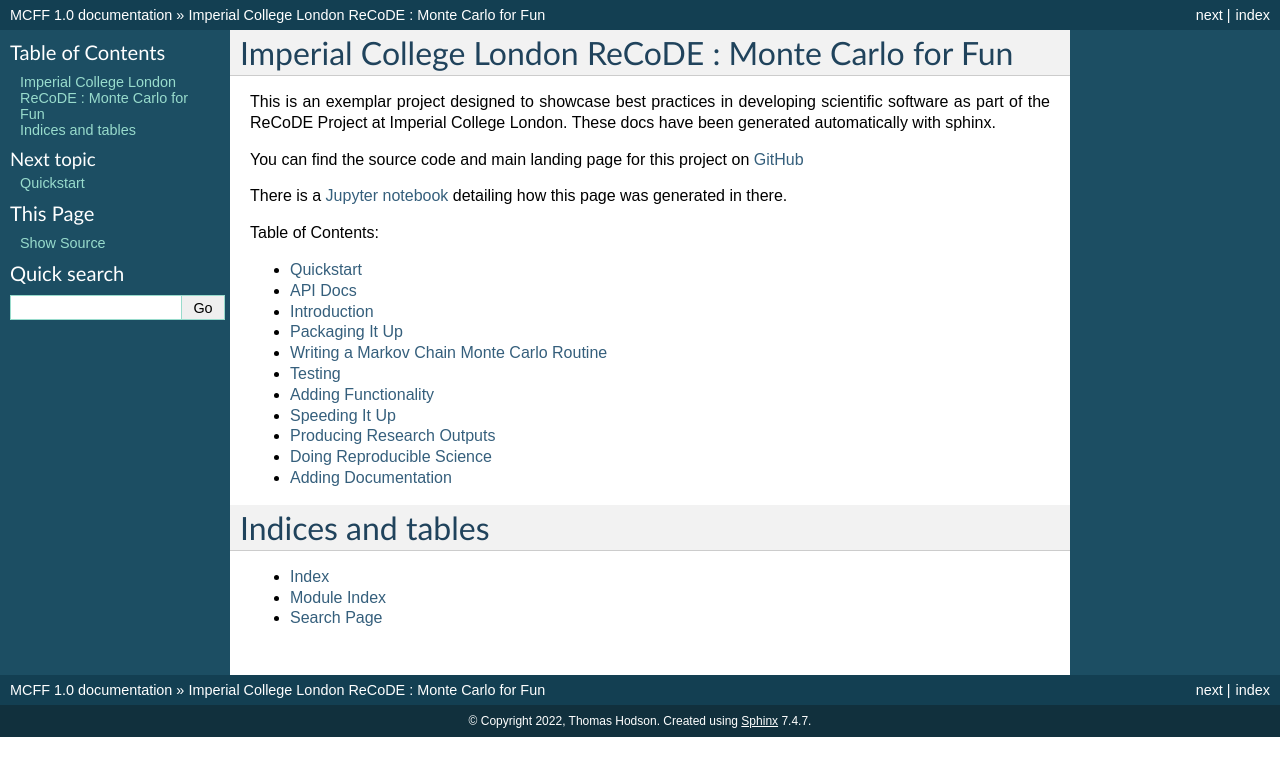
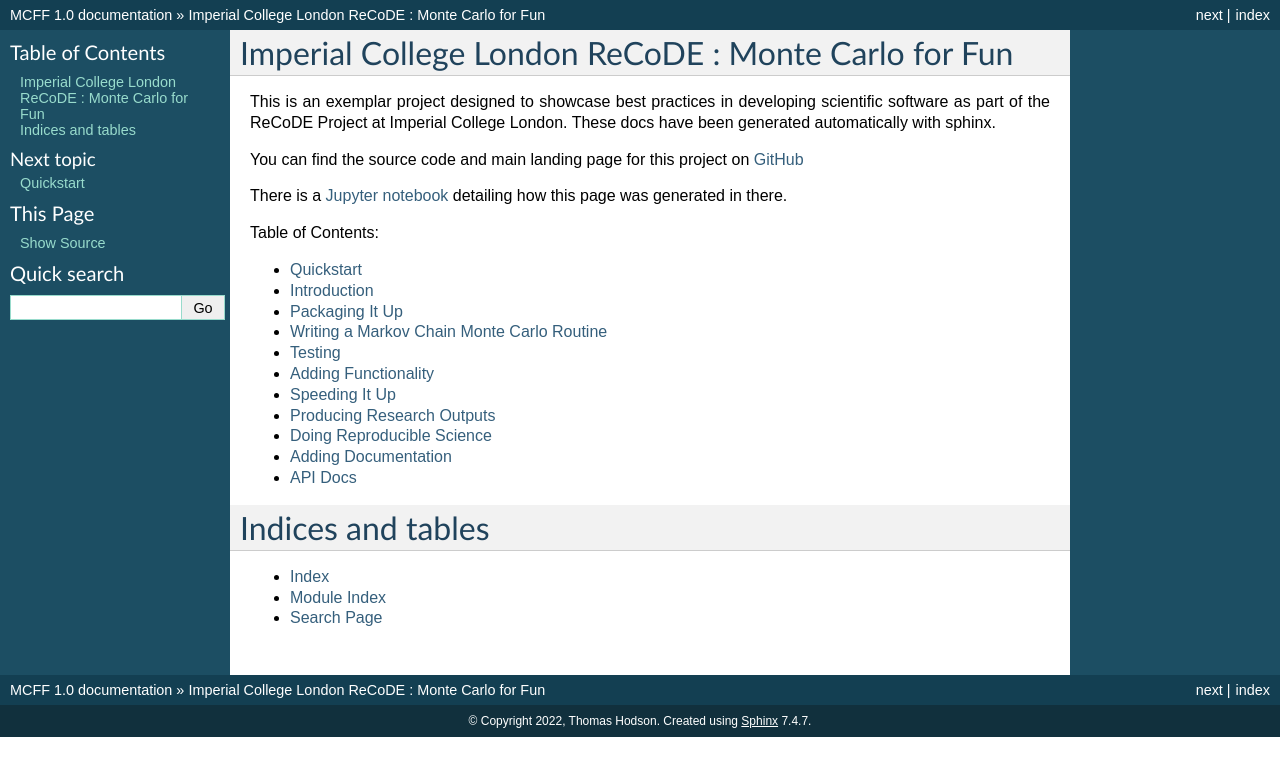
Before and after one commit to ImperialCollegeLondon/ReCoDE_MCMCFF, a Sphinx documentation site: the page built from docs/index.rst, in a window 1280 px wide. Shown: the top 776 px of the page. Built offline with Sphinx 7.4.7, drawn with Linux system fonts in a browser that asks for light colours.

```diff
--- a/docs/index.rst
+++ b/docs/index.rst
@@ -13,9 +13,8 @@ There is a `Jupyter notebook <https://github.com/TomHodson/ReCoDE_MCMCFF>`_ deta
    :caption: Table of Contents:
 
    quickstart
+   learning/*
    api_docs
-   learning/*
-
 
 
 Indices and tables
```
